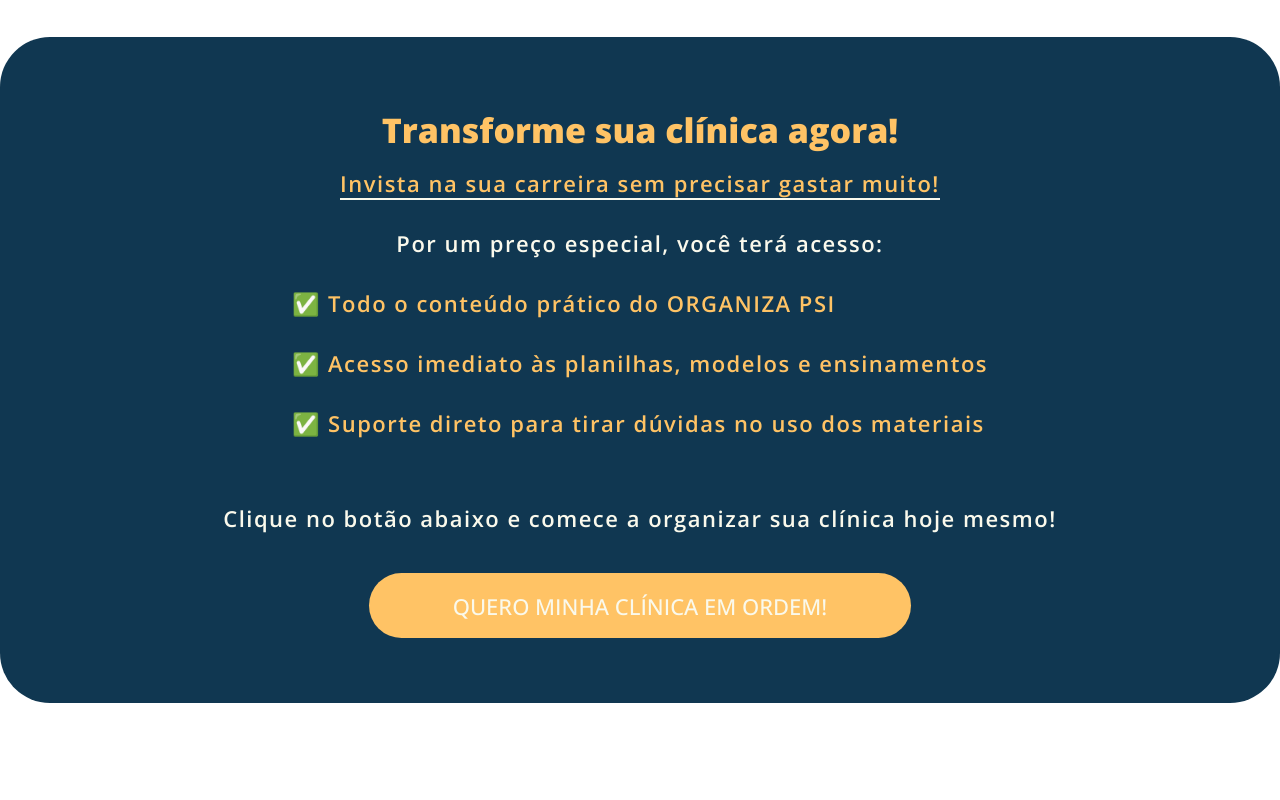
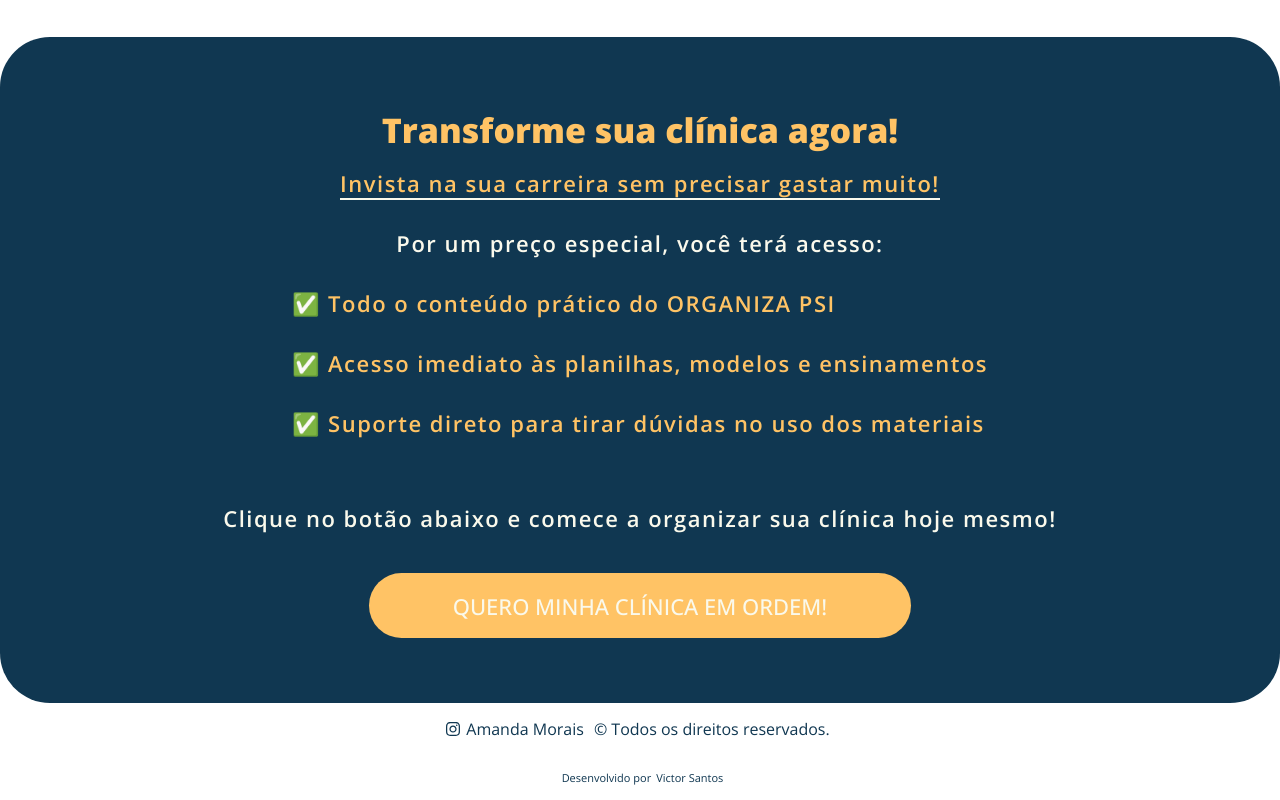
Before and after one commit to victorSmenezes/organiza-PSI, a React (Vite) app: page / in a window 1280 px wide. Shown: the part 4141-4941 px from the top of the page. Before the commit the page ends 4844 px from the top, so only its background shows below. Built offline with nearby package versions, Linux system fonts and the light colour scheme.

Commit message:
feat: add footer

```diff
--- a/src/App.jsx
+++ b/src/App.jsx
@@ -1,3 +1,4 @@
+import Footer from "./components/Footer"
 import Home from "./pages/Home/Home"
 
 function App() {
@@ -5,6 +6,7 @@
   return (
     <>
       <Home />
+      <Footer />
     </>
   )
 }
--- /dev/null
+++ b/src/components/Footer/index.jsx
@@ -0,0 +1,25 @@
+import React from 'react'
+import { Container } from './styles'
+import { FaInstagram } from 'react-icons/fa'
+
+const Footer = () => {
+  return (
+    <Container>
+      <nav>
+        <a href="https://www.instagram.com/amandamorais_psi/" target="_blank" rel="noopener noreferrer">
+          <FaInstagram /> <p>Amanda Morais</p>
+        </a>
+        <p> &copy; Todos os direitos reservados.</p>
+      </nav>
+
+      <nav>
+        <p>Desenvolvido por </p>
+        <a href="https://www.linkedin.com/in/victor-santos-de-menezes/" target="_blank" rel="noopener noreferrer">
+          Victor Santos
+        </a>
+      </nav>
+    </Container>
+  )
+}
+
+export default Footer
--- /dev/null
+++ b/src/components/Footer/styles.js
@@ -0,0 +1,42 @@
+import styled from "styled-components";
+
+export const Container = styled.footer`
+  width: 100%;
+  height: 8vh;
+
+  nav {
+    display: flex;
+    justify-content: center;
+    padding: 10px;
+  }
+
+  p {
+    color: #103751;
+    display: flex;
+    padding: 5px;
+  }
+
+  a {
+    text-decoration: none;
+    color: #103751;
+    display: flex;
+    align-items: center;
+    justify-content: space-between;
+
+    &:hover {
+      color: #ffc365;
+
+      p {
+        color: #ffc365;
+      }
+    }
+  }
+
+  p:nth-last-child(2) {
+    font-size: 11px;
+  }
+
+  a:nth-last-child(1) {
+    font-size: 11px;
+  }
+`
```
Also changed, not shown: 1 other file (tests, documents, lock files or other folders).
